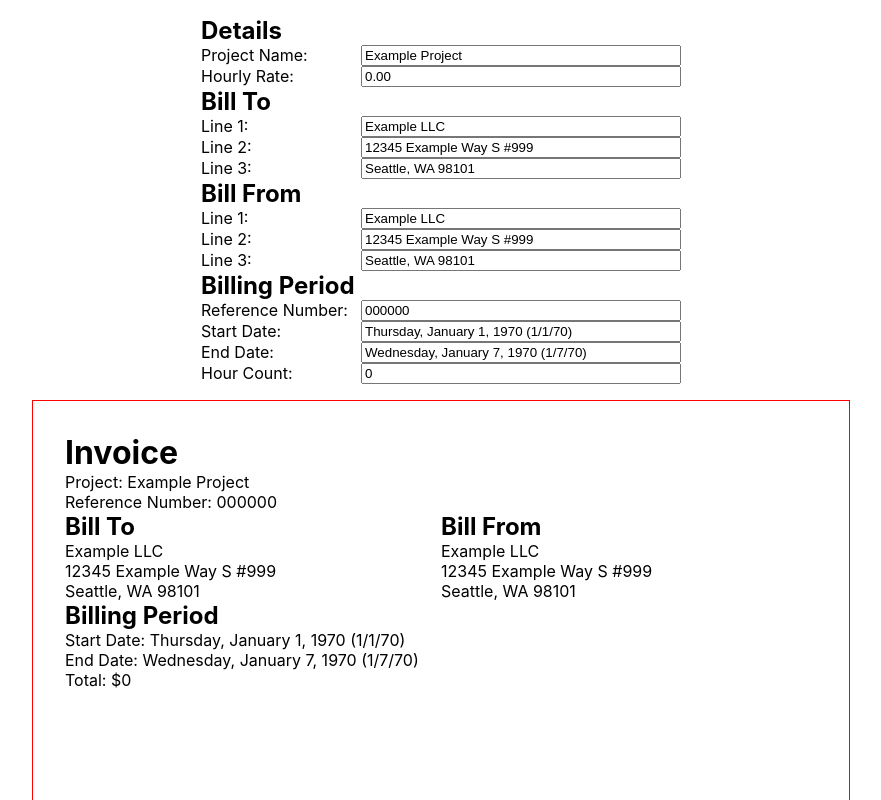
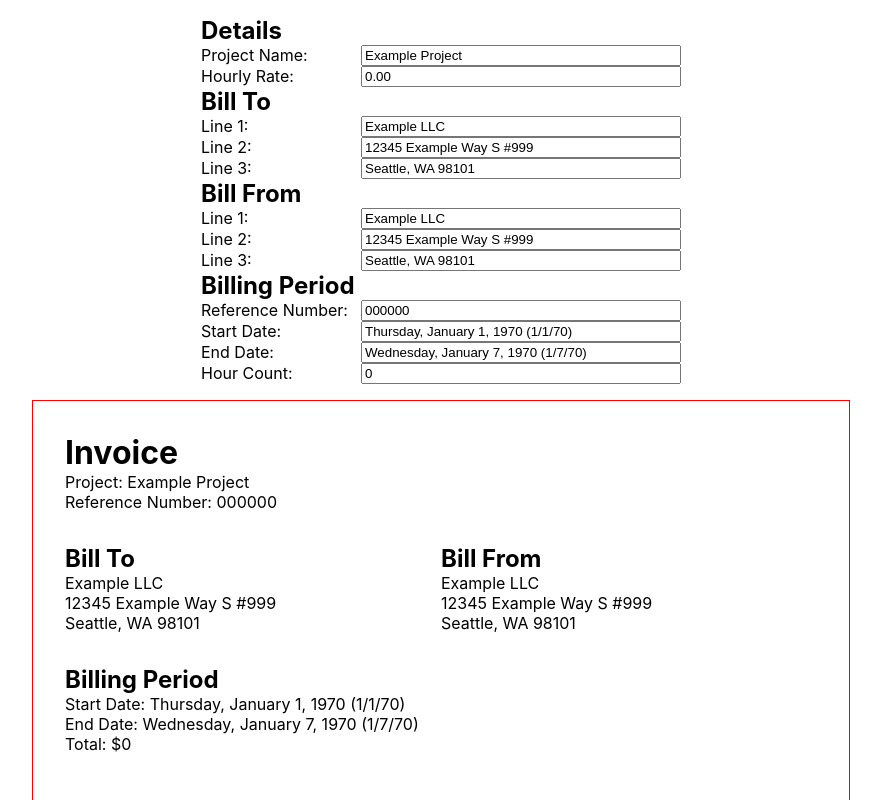
Before and after one commit to arctair/invoicer, a React (Create React App) app in the folder webapp/: page / in a window 1280 px wide. Shown: the top 800 px of the page, without its empty margins (199-1080 px from the left). Built offline with nearby package versions, Linux system fonts and the light colour scheme.

Commit message:
add margin between invoice preview sections

```diff
--- a/webapp/src/InvoicePreview.tsx
+++ b/webapp/src/InvoicePreview.tsx
@@ -6,9 +6,12 @@ export default function InvoicePreview() {
   return (
     <Letter>
       <LetterContent>
+        <Section>
           <h1>Invoice</h1>
           <div>Project: {invoice.projectName}</div>
           <div>Reference Number: {invoice.referenceNumber}</div>
+        </Section>
+        <Section>
           <div style={{ display: 'grid', gridTemplateColumns: '1fr 1fr' }}>
             <div>
               <h2>Bill To</h2>
@@ -23,10 +26,13 @@ export default function InvoicePreview() {
               <div>{invoice.billFromLineThree}</div>
             </div>
           </div>
+        </Section>
+        <Section>
           <h2>Billing Period</h2>
           <div>Start Date: {invoice.startDate}</div>
           <div>End Date: {invoice.endDate}</div>
           <div>Total: ${invoice.hourCount * invoice.hourlyRate}</div>
+        </Section>
       </LetterContent>
     </Letter>
   )
@@ -49,3 +55,7 @@ function Letter(props: React.PropsWithChildren) {
 function LetterContent(props: React.PropsWithChildren) {
   return <div style={{ margin: '2rem' }} {...props} />
 }
+
+function Section(props: React.PropsWithChildren) {
+  return <div style={{ margin: '2rem 0' }} {...props} />
+}
```
Lines whose indentation alone changed are shown as unchanged.
